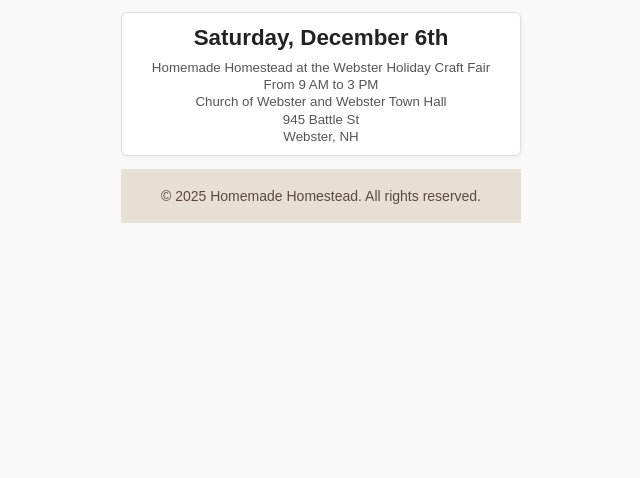
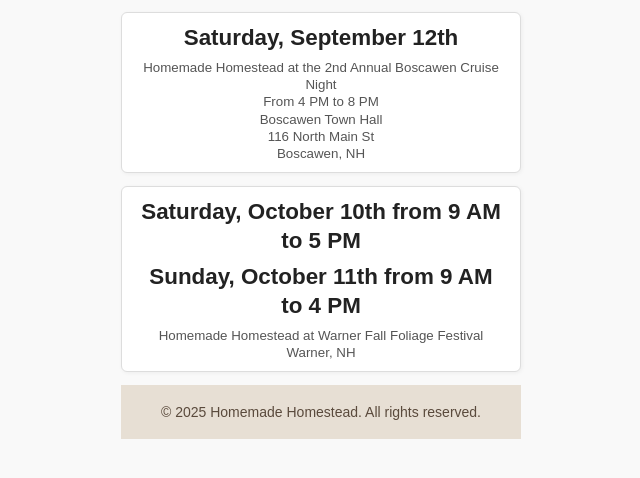
Before and after one commit to Homemade-Homestead/homemade-homestead.github.io, a plain HTML site: page calendar.html in a window 1280 px wide. Shown: the part 202-680 px from the top of the page, without its empty margins (319-959 px from the left). Drawn offline with Linux system fonts and the light colour scheme.

Commit message:
Update calendar.html

```diff
--- a/calendar.html
+++ b/calendar.html
@@ -193,13 +193,26 @@
 
   <!-- October 11-12: Your event -->
   <div class="event">
-  <a href="https://www.facebook.com/people/Homemade-Homestead-LLC/61558984337549/" target="_blank" rel="noopener noreferrer" aria-label="Event Homemade Homestead at the Webster Holiday Craft Fair">
-      <div class="date">Saturday, December 6th</div>
-      <small>Homemade Homestead at the Webster Holiday Craft Fair</small>
-      <small>From 9 AM to 3 PM</small>
-      <small>Church of Webster and Webster Town Hall</small>
-      <small>945 Battle St</small>
-      <small>Webster, NH</small>
+  <a href="https://www.facebook.com/people/Homemade-Homestead-LLC/61558984337549/" target="_blank" rel="noopener noreferrer" aria-label="Event Homemade Homestead at the Boscawen Cruise Night">
+      <div class="date">Saturday, September 12th</div>
+      <small>Homemade Homestead at the 2nd Annual Boscawen Cruise Night</small>
+      <small>From 4 PM to 8 PM</small>
+      <small>Boscawen Town Hall</small>
+      <small>116 North Main St</small>
+      <small>Boscawen, NH</small>
+    </a>
+  </div>
+</body>
+
+<body>
+
+  <!-- October 11-12: Your event -->
+  <div class="event">
+  <a href="https://www.facebook.com/people/Homemade-Homestead-LLC/61558984337549/" target="_blank" rel="noopener noreferrer" aria-label="Event Homemade Homestead at the Warner Fall Foliage Festival">
+      <div class="date">Saturday, October 10th from 9 AM to 5 PM</div>
+      <div class="date">Sunday, October 11th from 9 AM to 4 PM</div>
+      <small>Homemade Homestead at Warner Fall Foliage Festival</small>
+      <small>Warner, NH</small>
     </a>
   </div>
 </body>
```
